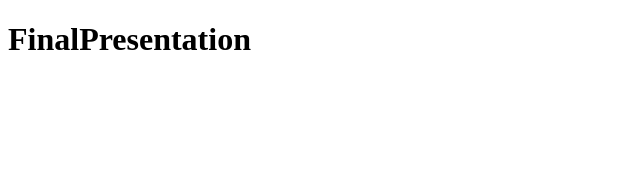
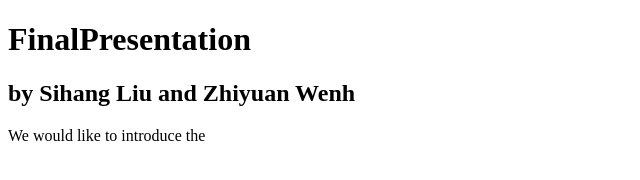
Before and after one commit to ZyuanWeng/ZyuanWeng.com, a plain HTML site: page index.html in a window 1280 px wide. Shown: the whole page, without its empty margins (0-640 px from the left). Drawn offline with Linux system fonts and the light colour scheme.

Commit message:
Add files via upload

```diff
--- a/index.html
+++ b/index.html
@@ -7,5 +7,7 @@
 </head>
 <body>
     <h1>FinalPresentation</h1>
+    <h2>by Sihang Liu and Zhiyuan Wenh</h2>
+    <p>We would like to introduce the </p>
 </body>
 </html>
```
